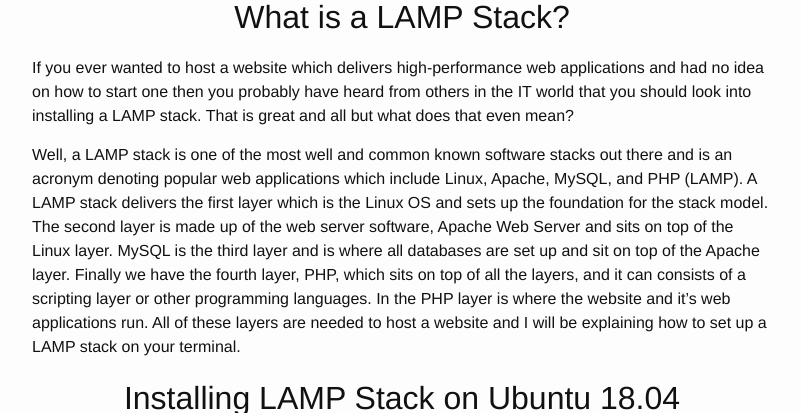
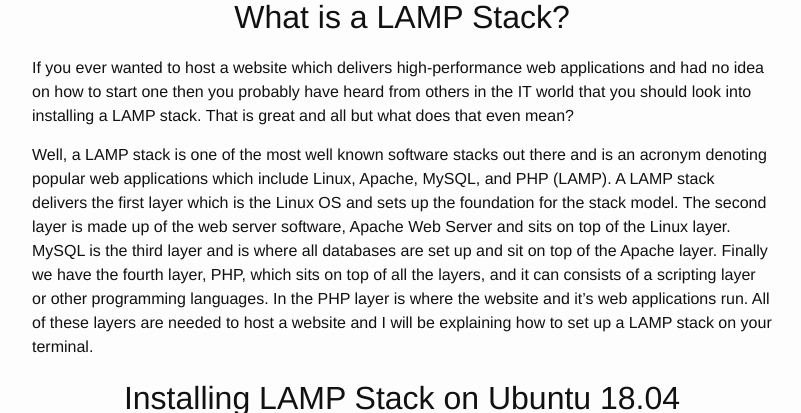
Before and after one commit to MCV13/MCV13.github.io, a Jekyll site: the page built from _posts/2021-09-30-Blog-2.md, in a window 1280 px wide and 900 px high, scrolled down 410 px, cut to the strip 114-527 px from the top of the window. Shown: the whole strip, without its empty margins (238-1039 px from the left). Built offline with Jekyll 4.4.1, drawn with Linux system fonts in a browser that asks for light colours.

Commit message:
Blog 2, FINAL EDIT this time!

```diff
--- a/_posts/2021-09-30-Blog-2.md
+++ b/_posts/2021-09-30-Blog-2.md
@@ -11,7 +11,7 @@ categories: jekyll update
 
 If you ever wanted to host a website which delivers high-performance web applications and had no idea on how to start one then you probably have heard from others in the IT world that you should look into installing a LAMP stack. That is great and all but what does that even mean?
 
-Well, a LAMP stack is one of the most well and common known software stacks out there and is an acronym denoting popular web applications which include Linux, Apache, MySQL, and PHP (LAMP). A LAMP stack delivers the first layer which is the Linux OS and sets up the foundation for the stack model. The second layer is made up of the web server software, Apache Web Server and sits on top of the Linux layer. MySQL is the third layer and is where all databases are set up and sit on top of the Apache layer. Finally we have the fourth layer, PHP, which sits on top of all the layers, and it can consists of a scripting layer or other programming languages. In the PHP layer is where the website and it's web applications run. All of these layers are needed to host a website and I will be explaining how to set up a LAMP stack on your terminal.
+Well, a LAMP stack is one of the most well known software stacks out there and is an acronym denoting popular web applications which include Linux, Apache, MySQL, and PHP (LAMP). A LAMP stack delivers the first layer which is the Linux OS and sets up the foundation for the stack model. The second layer is made up of the web server software, Apache Web Server and sits on top of the Linux layer. MySQL is the third layer and is where all databases are set up and sit on top of the Apache layer. Finally we have the fourth layer, PHP, which sits on top of all the layers, and it can consists of a scripting layer or other programming languages. In the PHP layer is where the website and it's web applications run. All of these layers are needed to host a website and I will be explaining how to set up a LAMP stack on your terminal.
 
 ## <center>Installing LAMP Stack on Ubuntu 18.04</center>
 
@@ -46,7 +46,7 @@ In most cases if you aren't prompted with the following output what it means is
 8. We now want to install phpmyadmin. Run the following commmand <b>*sudo apt-get install phpmyadmin*</b> and type yes when prompted. You will then be asked which server to configure phpmyadmin and select apache2. You will be prompted with another package configuration and select yes. Provide a new password for phpmyadmin.
 9. Open your web browser and type in your IP address from above followed by /phpmyadmin. You will get the following 404 error page.
 ![logo](https://i.imgur.com/rWJoCx9.png)
-To fix this we need to edit the php.ini file. Locate your php.ini file, you can do this my running the command <b>*sudo nano /etc/php/7.2/apache2/php.ini*</b>, if you don't find file you might need to check the version of php and replace it with the correct one on the path. Scroll down on the file in order to uncomment an extension. We want to delete the <b>*;*</b>, press <b>*ctrl+x*</b> type yes to save and hit enter. <b>*Due note that this step will not work as you have not installed php yet and don't have the directories/files associated with it. This is only to be able to access the database on the phpadmin database webpage. You can skip steps 9-12 if you don't want to set up phpadmin webpage and would like to install php first. After installing php you can continue steps 9-12* </b>
+To fix this we need to edit the php.ini file. Locate your php.ini file, you can do this my running the command <b>*sudo nano /etc/php/7.2/apache2/php.ini*</b>, if you don't find file you might need to check the version of php and replace it with the correct one on the path. Scroll down on the file in order to uncomment an extension. We want to delete the <b>*;*</b>, press <b>*ctrl+x*</b> type yes to save and hit enter. <span style="color:red"> <b>*Due note that this step will not work as you have not installed php yet and don't have the directories/files associated with it. This is only to be able to access the database on the phpadmin database webpage. You can skip steps 9-12 if you don't want to set up phpadmin webpage and would like to install php first. After installing php you can continue steps 9-12* </b></span>
 ![logo](https://i.imgur.com/VXZBmPh.png)
 10. Next we want to add a line to the apache2.conf file. Run the command  <b>*sudo nano /etc/apache2/apache2.conf*</b>. Scroll all the way down and type into the file the following <b>*Include /etc/phpmyadmin/apache.conf*</b>
    ![logo](https://i.imgur.com/fvSSQDV.png)
```
